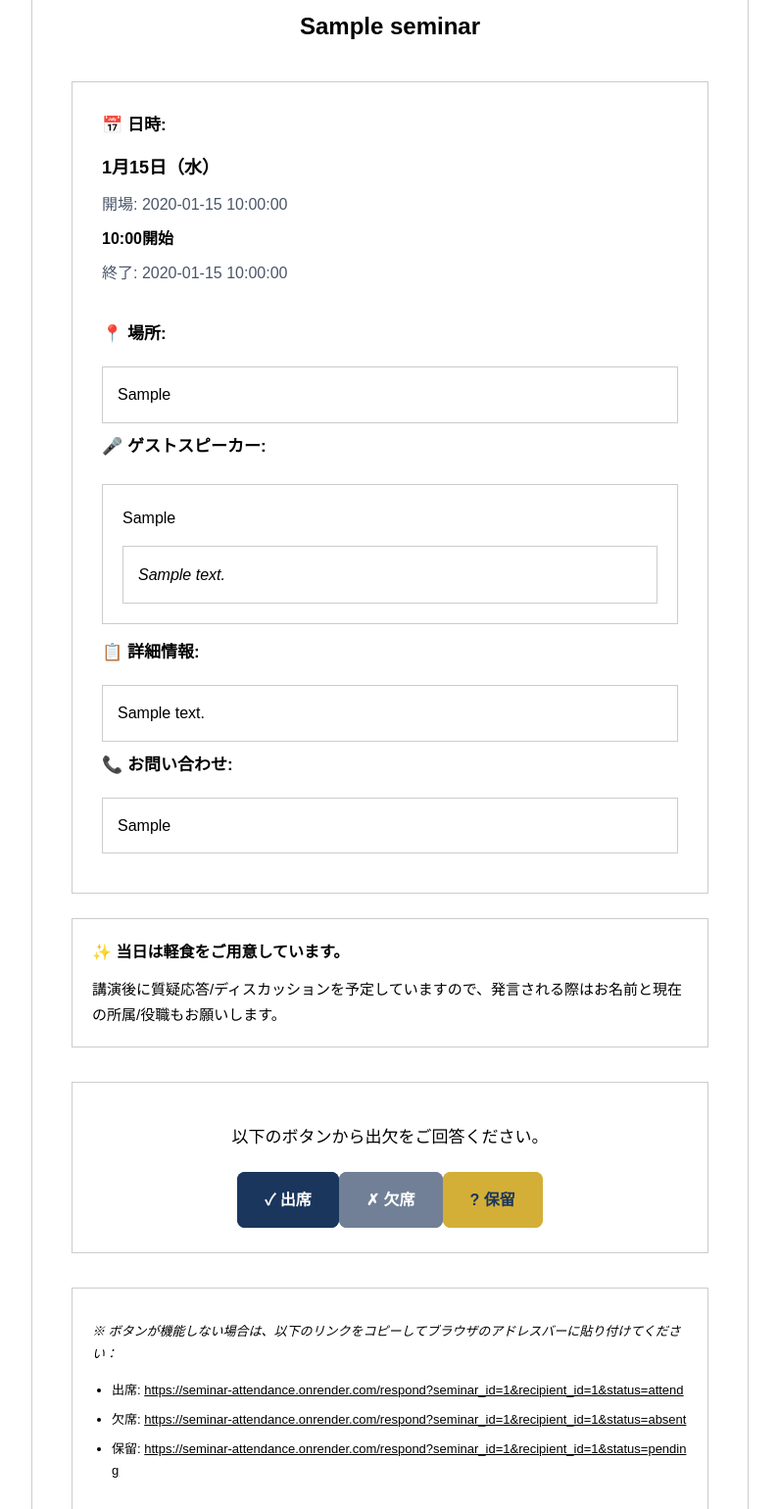
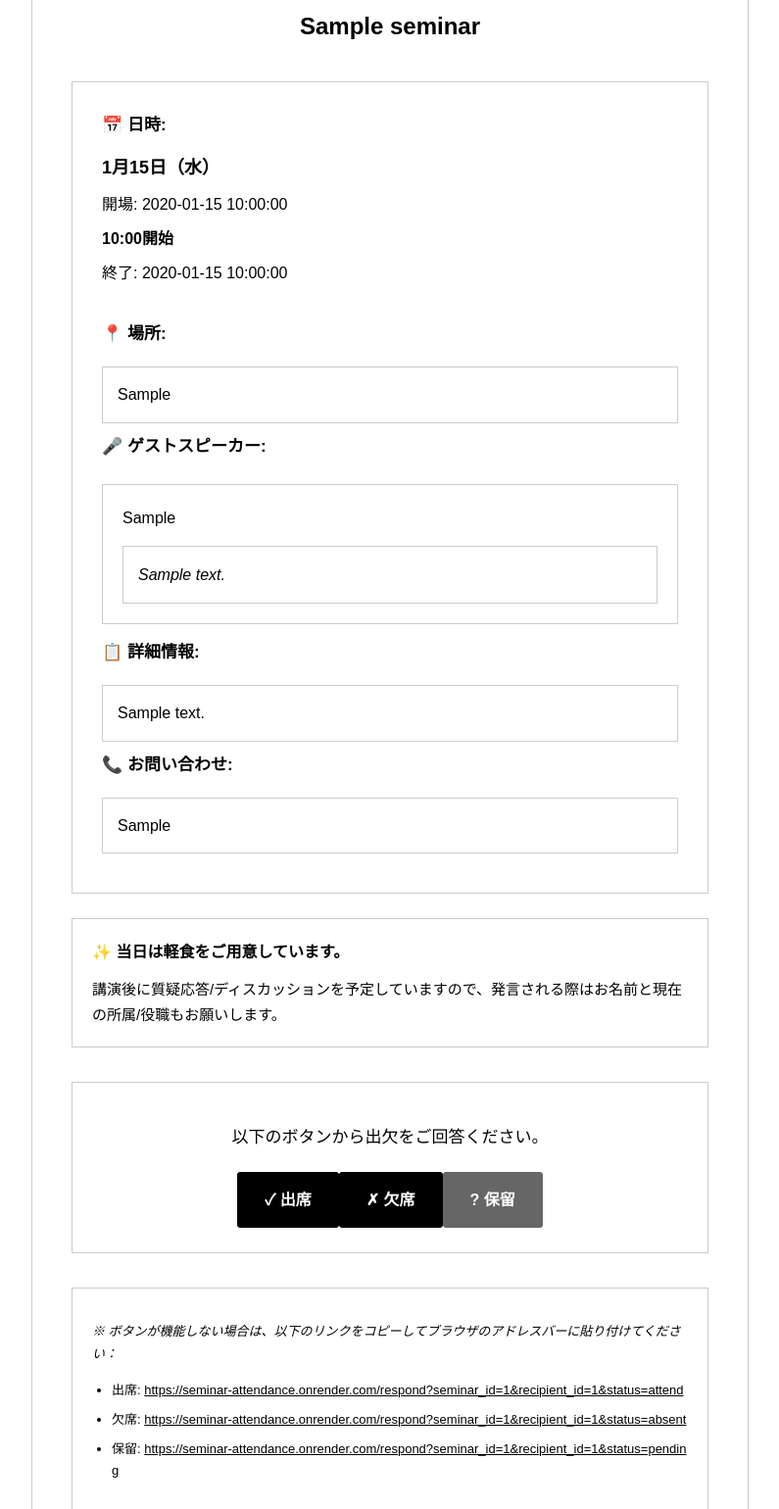
Before and after one commit to akcsri/seminar_attendance, a Flask app: template templates/email_template.html in a window 1280 px wide. Shown: the part 176-1716 px from the top of the page at 98% size, without its empty margins (242-1037 px from the left). Run offline with Flask 3, Linux system fonts and the light colour scheme; tables that the repository leaves empty hold one stand-in row (values such as "Sample post"); the template is opened without the code that fills it: values that come from a table or form of the project are taken from there, most other values are stand-ins (such as "Sample title", 1, 10 or a date in 2020).

Commit message:
Complete monochrome design conversion for all templates
Co-authored-by: akcsri <214780190+akcsri@users.noreply.github.com>

```diff
--- a/templates/confirm.html
+++ b/templates/confirm.html
@@ -9,12 +9,10 @@
     <style>
         /* Additional specific styles for confirm page */
         .seminar-info {
-            background: linear-gradient(135deg, #f8fafc 0%, #e2e8f0 100%);
+            background: var(--card-background);
             padding: 20px;
-            border-radius: 10px;
+            border: 1px solid var(--border-color);
             margin-bottom: 25px;
-            border-left: 5px solid var(--accent-color);
-            box-shadow: 0 4px 15px rgba(0,0,0,0.05);
         }
 
         .seminar-info h3 {
--- a/templates/email_template.html
+++ b/templates/email_template.html
@@ -220,12 +220,12 @@
             <strong class="detail-label">📅 日時:</strong><br>
             <div class="date-time">{{ seminar.date | japanese_date if seminar.date else '日時未定' }}</div>
             {% if formatted_seminar.open_time or formatted_seminar.end_time %}
-            {% if formatted_seminar.open_time %}<div style="margin: 8px 0; color: #4a5568; font-weight: 500;">開場: {{ formatted_seminar.open_time }}</div>{% endif %}
+            {% if formatted_seminar.open_time %}<div style="margin: 8px 0; color: #000000; font-weight: 500;">開場: {{ formatted_seminar.open_time }}</div>{% endif %}
             {% endif %}
             {% if seminar.date %}
             <div class="start-time">{{ seminar.date | japanese_time }}開始</div>
             {% endif %}
-            {% if formatted_seminar.end_time %}<div style="margin: 8px 0; color: #4a5568; font-weight: 500;">終了: {{ formatted_seminar.end_time }}</div>{% endif %}
+            {% if formatted_seminar.end_time %}<div style="margin: 8px 0; color: #000000; font-weight: 500;">終了: {{ formatted_seminar.end_time }}</div>{% endif %}
             <br>
 
             <strong class="detail-label">📍 場所:</strong><br>
@@ -277,20 +277,20 @@
             <!--[if mso]>
             <table role="presentation" cellspacing="0" cellpadding="0" border="0" style="margin: 0 auto;">
                 <tr>
-                    <td style="background-color: #1a365d; border-radius: 8px; padding: 0; mso-padding-alt: 15px 28px;">
-                        <a href="https://seminar-attendance.onrender.com/respond?seminar_id={{ seminar.id }}&recipient_id={{ recipient.id }}&status=attend" style="background-color: #1a365d; color: white; font-family: Arial, sans-serif; font-size: 16px; font-weight: bold; text-decoration: none; padding: 15px 28px; border-radius: 8px; display: block; text-align: center; mso-padding-alt: 0;">
+                    <td style="background-color: #000000; border-radius: 4px; padding: 0; mso-padding-alt: 15px 28px;">
+                        <a href="https://seminar-attendance.onrender.com/respond?seminar_id={{ seminar.id }}&recipient_id={{ recipient.id }}&status=attend" style="background-color: #000000; color: white; font-family: Arial, sans-serif; font-size: 16px; font-weight: bold; text-decoration: none; padding: 15px 28px; border-radius: 4px; display: block; text-align: center; mso-padding-alt: 0;">
                             <span style="mso-text-raise: 4px;">✓ 出席</span>
                         </a>
                     </td>
                     <td width="15"></td>
-                    <td style="background-color: #718096; border-radius: 8px; padding: 0; mso-padding-alt: 15px 28px;">
-                        <a href="https://seminar-attendance.onrender.com/respond?seminar_id={{ seminar.id }}&recipient_id={{ recipient.id }}&status=absent" style="background-color: #718096; color: white; font-family: Arial, sans-serif; font-size: 16px; font-weight: bold; text-decoration: none; padding: 15px 28px; border-radius: 8px; display: block; text-align: center; mso-padding-alt: 0;">
+                    <td style="background-color: #000000; border-radius: 4px; padding: 0; mso-padding-alt: 15px 28px;">
+                        <a href="https://seminar-attendance.onrender.com/respond?seminar_id={{ seminar.id }}&recipient_id={{ recipient.id }}&status=absent" style="background-color: #000000; color: white; font-family: Arial, sans-serif; font-size: 16px; font-weight: bold; text-decoration: none; padding: 15px 28px; border-radius: 4px; display: block; text-align: center; mso-padding-alt: 0;">
                             <span style="mso-text-raise: 4px;">✗ 欠席</span>
                         </a>
                     </td>
                     <td width="15"></td>
-                    <td style="background-color: #d4af37; border-radius: 8px; padding: 0; mso-padding-alt: 15px 28px;">
-                        <a href="https://seminar-attendance.onrender.com/respond?seminar_id={{ seminar.id }}&recipient_id={{ recipient.id }}&status=pending" style="background-color: #d4af37; color: #1a365d; font-family: Arial, sans-serif; font-size: 16px; font-weight: bold; text-decoration: none; padding: 15px 28px; border-radius: 8px; display: block; text-align: center; mso-padding-alt: 0;">
+                    <td style="background-color: #666666; border-radius: 4px; padding: 0; mso-padding-alt: 15px 28px;">
+                        <a href="https://seminar-attendance.onrender.com/respond?seminar_id={{ seminar.id }}&recipient_id={{ recipient.id }}&status=pending" style="background-color: #666666; color: white; font-family: Arial, sans-serif; font-size: 16px; font-weight: bold; text-decoration: none; padding: 15px 28px; border-radius: 4px; display: block; text-align: center; mso-padding-alt: 0;">
                             <span style="mso-text-raise: 4px;">? 保留</span>
                         </a>
                     </td>
@@ -300,17 +300,17 @@
             <!--[if !mso]><!-- -->
             <table role="presentation" cellspacing="0" cellpadding="0" border="0" style="margin: 0 auto;">
                 <tr>
-                    <td style="background-color: #1a365d; border-radius: 8px; padding: 0; margin: 0 8px;">
+                    <td style="background-color: #000000; border-radius: 4px; padding: 0; margin: 0 8px;">
                         <a href="https://seminar-attendance.onrender.com/respond?seminar_id={{ seminar.id }}&recipient_id={{ recipient.id }}&status=attend"
-                           style="background-color: #1a365d; color: white; font-family: Arial, sans-serif; font-size: 16px; font-weight: bold; text-decoration: none; padding: 15px 28px; border-radius: 8px; display: block; text-align: center;">✓ 出席</a>
+                           style="background-color: #000000; color: white; font-family: Arial, sans-serif; font-size: 16px; font-weight: bold; text-decoration: none; padding: 15px 28px; border-radius: 4px; display: block; text-align: center;">✓ 出席</a>
                     </td>
-                    <td style="background-color: #718096; border-radius: 8px; padding: 0; margin: 0 8px;">
+                    <td style="background-color: #000000; border-radius: 4px; padding: 0; margin: 0 8px;">
                         <a href="https://seminar-attendance.onrender.com/respond?seminar_id={{ seminar.id }}&recipient_id={{ recipient.id }}&status=absent"
-                           style="background-color: #718096; color: white; font-family: Arial, sans-serif; font-size: 16px; font-weight: bold; text-decoration: none; padding: 15px 28px; border-radius: 8px; display: block; text-align: center;">✗ 欠席</a>
+                           style="background-color: #000000; color: white; font-family: Arial, sans-serif; font-size: 16px; font-weight: bold; text-decoration: none; padding: 15px 28px; border-radius: 4px; display: block; text-align: center;">✗ 欠席</a>
                     </td>
-                    <td style="background-color: #d4af37; border-radius: 8px; padding: 0; margin: 0 8px;">
+                    <td style="background-color: #666666; border-radius: 4px; padding: 0; margin: 0 8px;">
                         <a href="https://seminar-attendance.onrender.com/respond?seminar_id={{ seminar.id }}&recipient_id={{ recipient.id }}&status=pending"
-                           style="background-color: #d4af37; color: #1a365d; font-family: Arial, sans-serif; font-size: 16px; font-weight: bold; text-decoration: none; padding: 15px 28px; border-radius: 8px; display: block; text-align: center;">? 保留</a>
+                           style="background-color: #666666; color: white; font-family: Arial, sans-serif; font-size: 16px; font-weight: bold; text-decoration: none; padding: 15px 28px; border-radius: 4px; display: block; text-align: center;">? 保留</a>
                     </td>
                 </tr>
             </table>
```
Also changed, not shown: templates/confirmation_email_template.html (+6 -6 lines).
